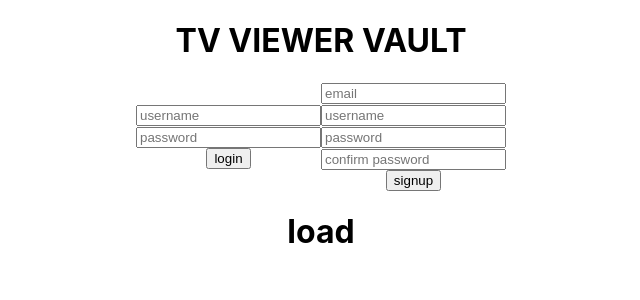
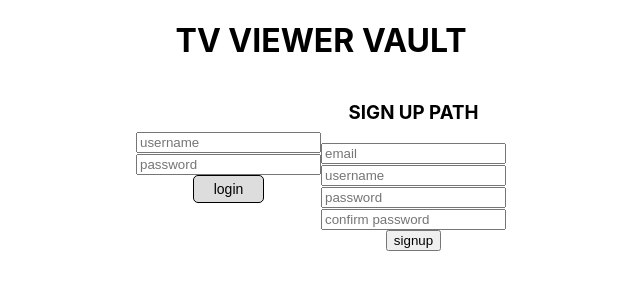
Before and after one commit to donnywarren/tv-viewer-vault, a React (Create React App) app: page / in a window 1280 px wide. Shown: the top 300 px of the page, without its empty margins (319-959 px from the left). Built offline with nearby package versions, Linux system fonts and the light colour scheme; no server answers.

Commit message:
mostly have routes worked out and have airtable endpoints with filters ready - worried about hurricane Isaias

```diff
--- a/src/App.js
+++ b/src/App.js
@@ -8,15 +8,18 @@ import Home from "./Home";
 import Showfocus from "./Showfocus";
 
 function App() {
-  const [loggedin, updateLoggin] = useState(false);
+  const [loggedin, updateLoggedin] = useState(false);
+  console.log(loggedin);
 
   return (
     <div className="App">
       <h1>TV VIEWER VAULT</h1>
       <Route exact path="/">
-        <Login />
+        <Login loggedin={loggedin} updateLoggedin={updateLoggedin} />
       </Route>
-      <Home />
+      <Route path="/home/:userid/:test">
+        <Home />
+      </Route>
       <Route path="/showfocus/:id">
         <Showfocus />
       </Route>
--- a/src/Home.js
+++ b/src/Home.js
@@ -2,31 +2,33 @@ import React from "react";
 import { useState, useEffect } from "react";
 import axios from "axios";
 import { Link } from "react-router-dom";
+import { useParams } from "react-router-dom";
 import Showfocus from "./Showfocus";
 
 function Home() {
   const [results, updateResults] = useState("");
+  const params = useParams();
 
   useEffect(() => {
     const MakeApiCall = async () => {
       const res = await axios(
         "https://api.themoviedb.org/3/search/tv?api_key=8d021868bbab84ae4f9d16fdc0645e0c&query=star%20trek"
       );
-      updateResults(res.data.results[11]);
+      updateResults(res.data.results[3]);
       console.log(res.data.results);
+      console.log(params);
     };
     MakeApiCall();
     console.log(results);
   }, []);
+
+  console.log(params);
   if (results.name) {
     return (
       <div>
+        <h1>Home Path</h1>
+        <h3>{`Hello ${params.userid}, ${params.test}`}</h3>
         <Link to={`/showfocus/${results.id}`}>View Show</Link>
-        {/* <h1>{results.name}</h1>
-        <img src={`https://image.tmdb.org/t/p/w500${results.poster_path}`} />
-        <h2>{results.id}</h2>
-        <p>{results.overview}</p>
-        <Showfocus results={results} /> */}
       </div>
     );
   } else {
--- a/src/Login.js
+++ b/src/Login.js
@@ -1,17 +1,31 @@
 import React, { useEffect, useState } from "react";
 import "./App.css";
+import { Link } from "react-router-dom";
 
-function Login() {
-  const [loggedin, updateLoggin] = useState(false);
-  const [usernameInput, updateUsernameInput] = useState("");
+import userInfo from "./secrets";
+import Signup from "./Signup";
+
+function Login(props) {
+  // const [loggedin, updateLoggedin] = useState(false);
+  // const [usernameInput, updateUsernameInput] = useState("");
   const [username, updateUsername] = useState("");
   const [password, updatePassword] = useState("");
+  const name = username;
+  // console.log(userInfo.don);
+  // console.log(username);
+  const handleLoggedin = () => {
+    props.updateLoggedin(true);
+    // console.log(prop)
+  };
 
-  const handleLogin = (e) => {
+  const handleFailedLogin = (e) => {
     e.preventDefault();
-    updateUsername(usernameInput);
-    console.log(`login name: ${username}`);
-    console.log(`login password: ${password}`);
+    updateUsername("");
+    updatePassword("");
+    window.location.reload();
+
+    console.log("yippy");
+    console.log(password);
   };
 
   const onChangeUser = (e) => {
@@ -26,7 +40,10 @@ function Login() {
     console.log(password);
   };
 
-  const userNameInputField = (
+  return (
+    <div className="App">
+      <div className="login-signup-container">
+        <form className="loginForm">
           <label>
             <input
               type="text"
@@ -36,9 +53,6 @@ function Login() {
               onChange={onChangeUser}
             />
           </label>
-  );
-
-  const passwordInputField = (
           <label>
             <input
               type="password"
@@ -48,17 +62,22 @@ function Login() {
               onChange={onChangePassword}
             />
           </label>
-  );
-
-  return (
-    <div className="App">
-      <div className="login-signup-container">
-        <form className="loginForm">
-          {userNameInputField}
-          {passwordInputField}
-          <button onClick={handleLogin}>login</button>
+          {password === userInfo[name] ? (
+            <Link
+              className="link-btn"
+              onClick={handleLoggedin}
+              to={`/home/${username}/-`}
+            >
+              login
+            </Link>
+          ) : (
+            <button className="link-btn" onClick={handleFailedLogin}>
+              login
+            </button>
+          )}
         </form>
-        <form className="signupForm">
+        <form className="signupForm" onSubmit={handleFailedLogin}>
+          <Signup />
           <label>
             <input
               type="email"
@@ -68,8 +87,24 @@ function Login() {
               onChange={onChangeUser}
             />
           </label>
-          {userNameInputField}
-          {passwordInputField}
+          <label>
+            <input
+              type="text"
+              name="username"
+              placeholder="username"
+              autoComplete="off"
+              onChange={onChangeUser}
+            />
+          </label>
+          <label>
+            <input
+              type="password"
+              name="password"
+              placeholder="password"
+              autoComplete="off"
+              onChange={onChangePassword}
+            />
+          </label>
           <label>
             <input
               type="password"
@@ -79,7 +114,7 @@ function Login() {
               onChange={onChangePassword}
             />
           </label>
-          <button onClick={handleLogin}>signup</button>
+          <button>signup</button>
         </form>
       </div>
     </div>
--- a/src/Showfocus.js
+++ b/src/Showfocus.js
@@ -1,22 +1,29 @@
-import React from "react";
+import React, { useState, useEffect } from "react";
 import { useParams } from "react-router-dom";
+import { Link } from "react-router-dom";
+import axios from "axios";
 
-function Showfocus(props) {
+function Showfocus() {
   const params = useParams();
+  const [show, updateShow] = useState({});
   console.log(params.id);
+
+  useEffect(() => {
+    const showApiCall = async () => {
+      const res = await axios(
+        `https://api.themoviedb.org/3/tv/${params.id}?api_key=8d021868bbab84ae4f9d16fdc0645e0c&language=en-US`
+      );
+      updateShow(res.data);
+      console.log(res.data.name);
+    };
+    showApiCall();
+  }, []);
   return (
     <div>
       <h1>Show Focus Path</h1>
       <h2>{params.id}</h2>
-      {/* <h1>{params.results.name}</h1>
-      <div>
-        <h1>{params.results.name}</h1>
-        <img
-          src={`https://image.tmdb.org/t/p/w500${params.results.poster_path}`}
-        />
-        <h2>{params.results.id}</h2>
-        <p>{params.results.overview}</p>
-      </div> */}
+      <h3>{show.name}</h3>
+      <Link to="/home/  /  ">home</Link>
     </div>
   );
 }
--- /dev/null
+++ b/src/Signup.js
@@ -0,0 +1,11 @@
+import React from "react";
+import { useEffect, useState } from "react";
+import { Link } from "react-router-dom";
+
+function Signup() {
+  const [] = useState("");
+  const [] = useState("");
+  return <h3>SIGN UP PATH</h3>;
+}
+
+export default Signup;
--- a/src/index.css
+++ b/src/index.css
@@ -27,3 +27,15 @@ form {
 img {
   height: 110px;
 }
+
+.link-btn {
+  outline: none;
+  color: #000000;
+  background-color: #dddddd;
+  padding: 5px 20px;
+  border-radius: 5px;
+  border: 1px solid #000000;
+  text-decoration: none;
+  font-size: 14px;
+  font-weight: 400;
+}
--- /dev/null
+++ b/src/secrets.js
@@ -0,0 +1,6 @@
+const userInfo = {
+  don: "top",
+  tom: "topsecret2",
+};
+
+export default userInfo;
```
Lines whose indentation alone changed are shown as unchanged.
